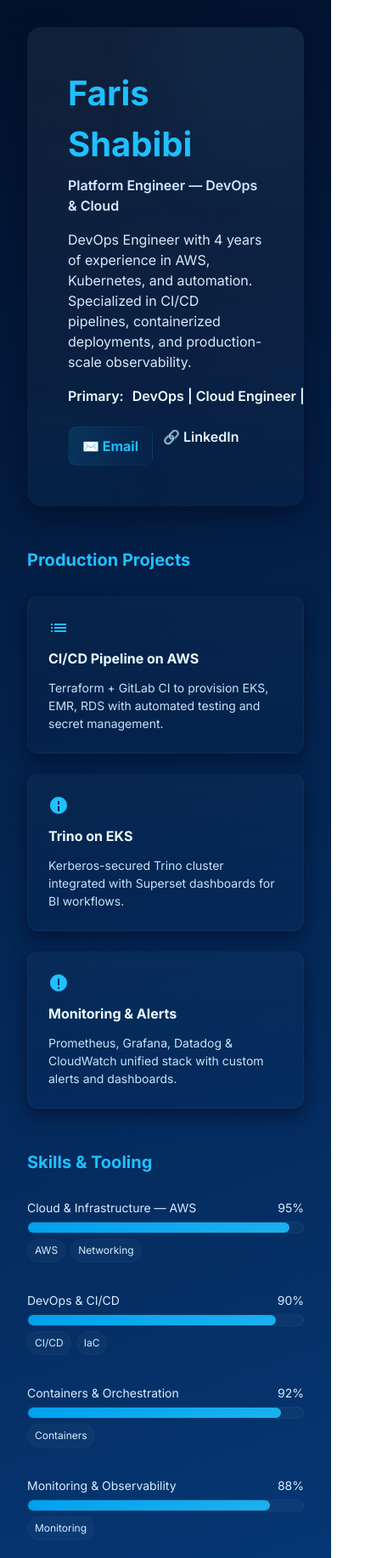
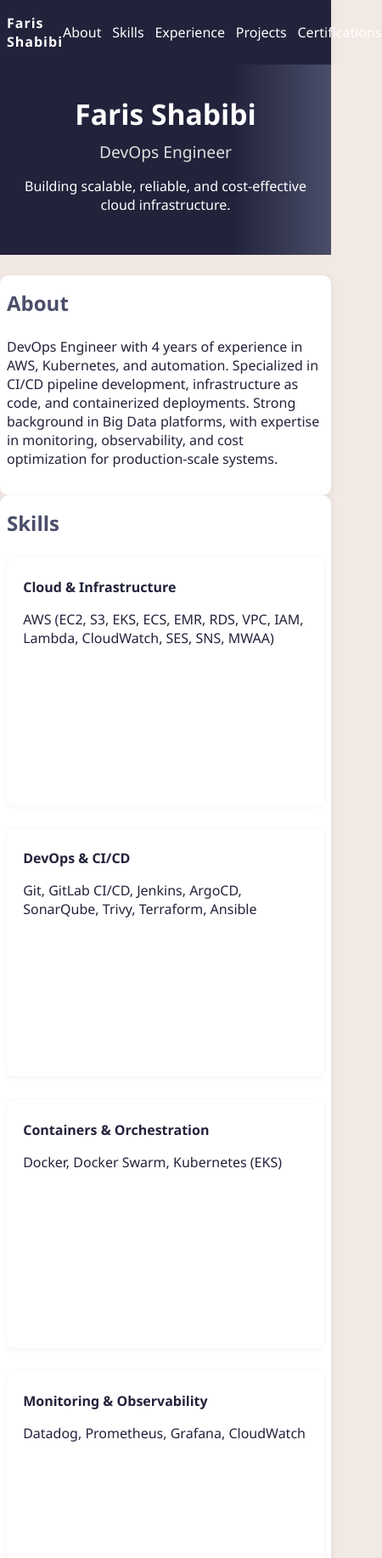
Before and after one commit to farisshabibi/farisshabibi.github.io, a plain HTML site: page index.html in a window 390 px wide. Shown: the top 1834 px of the page at 85% size, 450 px wide, since content can reach past the window. Drawn offline with Linux system fonts and the light colour scheme.

Commit message:
commit new 2

```diff
--- a/index.html
+++ b/index.html
@@ -2,178 +2,127 @@
 <html lang="en">
 <head>
   <meta charset="UTF-8">
-  <meta name="viewport" content="width=device-width, initial-scale=1.0">
-  <title>Faris Shabibi — DevOps & Cloud Engineer</title>
-  <link href="https://fonts.googleapis.com/css2?family=Inter:wght@300;400;600;700&display=swap" rel="stylesheet">
-  <style>
-    :root{
-      --bg1:#02112b;
-      --bg2:#063a7a;
-      --accent:#20c0ff;
-      --card:rgba(255,255,255,0.06);
-      --shadow:0 10px 30px rgba(3,10,34,0.6);
-    }
-    *{margin:0;padding:0;box-sizing:border-box;}
-    body{font-family:'Inter',sans-serif;background:linear-gradient(160deg,var(--bg1),var(--bg2));color:#e6eef8;line-height:1.5;}
-    a{text-decoration:none;color:inherit;}
-    .wrap{max-width:1100px;margin:0 auto;padding:32px;display:grid;gap:48px;}
-
-    /* HERO */
-    .hero{position:relative;padding:48px;border-radius:16px;background:linear-gradient(180deg,var(--card),rgba(255,255,255,0.01));box-shadow:var(--shadow);overflow:hidden;}
-    .hero::before,.hero::after{content:"";position:absolute;border-radius:50%;filter:blur(40px);opacity:0.5;}
-    .hero::before{width:300px;height:300px;background:linear-gradient(135deg, rgba(32,192,255,0.12), rgba(6,58,122,0.12));top:-100px;right:-120px;}
-    .hero::after{width:180px;height:180px;background:linear-gradient(135deg, rgba(32,192,255,0.06), rgba(6,58,122,0.06));bottom:-60px;left:-60px;}
-    .hero .name{font-size:40px;font-weight:700;color:var(--accent);}
-    .hero .role{margin-top:6px;font-size:16px;font-weight:600;color:#cfeeff;}
-    .hero .summary{margin-top:16px;font-size:16px;color:#d7eaf9;max-width:70ch;}
-    .type-wrap{margin-top:16px;font-size:16px;font-weight:600;color:#eafcff;display:flex;gap:10px;align-items:center;}
-    .type{white-space:nowrap;overflow:hidden;border-right:2px solid rgba(255,255,255,0.14);padding-right:6px;min-width:300px;}
-    .contact{margin-top:24px;display:flex;gap:12px;flex-wrap:wrap;}
-    .contact a.email{background:linear-gradient(90deg, rgba(32,192,255,0.12), rgba(6,58,122,0.08));padding:10px 16px;border-radius:10px;border:1px solid rgba(32,192,255,0.06);color:var(--accent);font-weight:700;transition:0.3s;}
-    .contact a.email:hover{transform:translateY(-3px);box-shadow:0 8px 16px rgba(32,192,255,0.2);}
-    .contact a.link{color:#dff6ff;font-weight:600;transition:0.3s;}
-    .contact a.link:hover{color:var(--accent);}
-
-    /* SECTIONS */
-    section{display:flex;flex-direction:column;gap:16px;}
-    h3{color:var(--accent);font-size:20px;font-weight:700;margin-bottom:12px;}
-
-    /* PROJECTS */
-    .projects{display:grid;grid-template-columns:repeat(auto-fit,minmax(260px,1fr));gap:24px;}
-    .project{padding:24px;border-radius:12px;border:1px solid rgba(255,255,255,0.03);background:linear-gradient(180deg, rgba(255,255,255,0.02), transparent);box-shadow:0 8px 20px rgba(2,8,30,0.55);transition:0.3s;cursor:default;display:flex;flex-direction:column;gap:12px;}
-    .project:hover{transform:translateY(-6px);box-shadow:0 18px 40px rgba(2,8,30,0.6);}
-    .project h4{font-size:16px;color:#e9fbff;}
-    .project p{font-size:14px;color:#cfeeff;opacity:0.95;}
-    .project svg{width:24px;height:24px;fill:var(--accent);}
-
-    /* SKILLS */
-    .skills .skill{margin-bottom:18px;}
-    .skill .meta-line{display:flex;justify-content:space-between;font-size:14px;color:#d6eefc;margin-bottom:6px;}
-    .bar{height:14px;background:linear-gradient(90deg, rgba(255,255,255,0.06), rgba(255,255,255,0.03));border-radius:999px;overflow:hidden;border:1px solid rgba(255,255,255,0.03);}
-    .fill{height:100%;width:0;border-radius:999px;background:linear-gradient(90deg, rgba(0,175,255,0.95), rgba(32,192,255,0.95));box-shadow:0 6px 18px rgba(2,112,170,0.18) inset;transition:width 1.8s cubic-bezier(.22,.9,.32,1);}
-    .skill-tags{margin-top:6px;display:flex;flex-wrap:wrap;gap:6px;}
-    .tag{font-size:12px;padding:4px 8px;border-radius:999px;background:rgba(255,255,255,0.03);border:1px solid rgba(255,255,255,0.02);color:#cfeeff;transition:0.2s;position:relative;}
-    .tag:hover{background:var(--accent);color:#02112b;cursor:default;}
-    .tag:hover::after{content: attr(data-info);position:absolute;bottom:125%;left:50%;transform:translateX(-50%);background:rgba(0,0,0,0.8);color:#fff;padding:6px 10px;border-radius:6px;font-size:12px;white-space:nowrap;pointer-events:none;}
-
-    /* FOOTER */
-    .foot{text-align:center;color:#cfeeff;opacity:0.7;font-size:13px;padding:20px 0;margin-top:48px;}
-
-    /* RESPONSIVE */
-    @media(max-width:880px){.hero{align-items:flex-start}}
-  </style>
+  <title>Faris Shabibi | DevOps Engineer</title>
+  <meta name="viewport" content="width=device-width, initial-scale=1">
+  <link rel="stylesheet" href="style.css">
 </head>
 <body>
-  <div class="wrap">
-    <!-- HERO -->
-    <header class="hero">
-      <div class="name">Faris Shabibi</div>
-      <div class="role">Platform Engineer — DevOps & Cloud</div>
-      <div class="summary">DevOps Engineer with 4 years of experience in AWS, Kubernetes, and automation. Specialized in CI/CD pipelines, containerized deployments, and production-scale observability.</div>
-      <div class="type-wrap">Primary: <div class="type" id="type"></div></div>
-      <div class="contact">
-        <a href="mailto:farisshabibi@gmail.com" class="email">✉️ Email</a>
-        <a href="https://linkedin.com/in/faris-shabibi-971ab521b" target="_blank" rel="noopener" class="link">🔗 LinkedIn</a>
+  <nav>
+    <div class="container nav-container">
+      <span class="logo">Faris Shabibi</span>
+      <ul>
+        <li><a href="#about">About</a></li>
+        <li><a href="#skills">Skills</a></li>
+        <li><a href="#experience">Experience</a></li>
+        <li><a href="#projects">Projects</a></li>
+        <li><a href="#certs">Certifications</a></li>
+      </ul>
+    </div>
+  </nav>
+  <header>
+    <div class="container header-container">
+      <img src="avatar.jpg" alt="Profile Photo" class="avatar" onerror="this.style.display='none'">
+      <div>
+        <h1>Faris Shabibi</h1>
+        <h2>DevOps Engineer</h2>
+        <p>Building scalable, reliable, and cost-effective cloud infrastructure.</p>
       </div>
-    </header>
+    </div>
+  </header>
+  <main>
+    <section id="about" class="container">
+      <h3>About</h3>
+      <p>
+        DevOps Engineer with 4 years of experience in AWS, Kubernetes, and automation. Specialized in CI/CD pipeline development, infrastructure as code, and containerized deployments. Strong background in Big Data platforms, with expertise in monitoring, observability, and cost optimization for production-scale systems.
+      </p>
+    </section>
 
-    <!-- PROJECTS -->
-    <section class="projects-section">
-      <h3>Production Projects</h3>
-      <div class="projects">
-        <div class="project" tabindex="0">
-          <svg viewBox="0 0 24 24"><path d="M3 13h2v-2H3v2zm4 0h14v-2H7v2zM3 17h2v-2H3v2zm4 0h14v-2H7v2zM3 9h2V7H3v2zm4 0h14V7H7v2z"/></svg>
-          <h4>CI/CD Pipeline on AWS</h4>
-          <p>Terraform + GitLab CI to provision EKS, EMR, RDS with automated testing and secret management.</p>
+    <section id="skills" class="container">
+      <h3>Skills</h3>
+      <div class="skills-grid">
+        <div>
+          <h4>Cloud & Infrastructure</h4>
+          <p>AWS (EC2, S3, EKS, ECS, EMR, RDS, VPC, IAM, Lambda, CloudWatch, SES, SNS, MWAA)</p>
         </div>
-        <div class="project" tabindex="0">
-          <svg viewBox="0 0 24 24"><path d="M12 2C6.5 2 2 6.5 2 12s4.5 10 10 10 10-4.5 10-10S17.5 2 12 2zm1 17h-2v-6h2v6zm0-8h-2V7h2v4z"/></svg>
-          <h4>Trino on EKS</h4>
-          <p>Kerberos-secured Trino cluster integrated with Superset dashboards for BI workflows.</p>
+        <div>
+          <h4>DevOps & CI/CD</h4>
+          <p>Git, GitLab CI/CD, Jenkins, ArgoCD, SonarQube, Trivy, Terraform, Ansible</p>
         </div>
-        <div class="project" tabindex="0">
-          <svg viewBox="0 0 24 24"><path d="M12 22c5.52 0 10-4.48 10-10S17.52 2 12 2 2 6.48 2 12s4.48 10 10 10zm-1-5h2v2h-2v-2zm0-10h2v8h-2V7z"/></svg>
-          <h4>Monitoring & Alerts</h4>
-          <p>Prometheus, Grafana, Datadog & CloudWatch unified stack with custom alerts and dashboards.</p>
+        <div>
+          <h4>Containers & Orchestration</h4>
+          <p>Docker, Docker Swarm, Kubernetes (EKS)</p>
+        </div>
+        <div>
+          <h4>Monitoring & Observability</h4>
+          <p>Datadog, Prometheus, Grafana, CloudWatch</p>
+        </div>
+        <div>
+          <h4>Scripting & Automation</h4>
+          <p>Bash (advanced), Python (intermediate), Ansible</p>
+        </div>
+        <div>
+          <h4>Big Data</h4>
+          <p>Hadoop, Spark, Kafka/MSK, NiFi, Hive, HBase, Trino, DynamoDB</p>
+        </div>
+        <div>
+          <h4>Other</h4>
+          <p>Linux (expert), Networking (VPC, DNS, Load Balancing), GitHub Copilot, AI productivity tools</p>
         </div>
       </div>
     </section>
 
-    <!-- SKILLS -->
-    <section class="skills-section skills">
-      <h3>Skills & Tooling</h3>
-
-      <div class="skill" data-fill="95">
-        <div class="meta-line"><span>Cloud & Infrastructure — AWS</span><span>95%</span></div>
-        <div class="bar"><div class="fill"></div></div>
-        <div class="skill-tags">
-          <span class="tag" data-info="EC2, S3, EKS, ECS, EMR, RDS, VPC, IAM, Lambda, CloudWatch, SES, SNS, MWAA">AWS</span>
-          <span class="tag" data-info="Virtual Networks, Subnets, VPC Peering">Networking</span>
-        </div>
+    <section id="experience" class="container">
+      <h3>Professional Experience</h3>
+      <div class="job">
+        <h4>Cognizant Technology Solutions <span class="role">Associate, DevOps Engineer</span> <span class="date">Aug 2022 – Present</span></h4>
+        <ul>
+          <li>Built and maintained GitLab CI/CD pipelines for AWS deployments (EKS, EMR, RDS) using Terraform, reducing provisioning time by 50%.</li>
+          <li>Deployed Apache Airflow on Docker Swarm for orchestrating data & ML workflows, improving job reliability by 35%.</li>
+          <li>Containerized and deployed Trino on EKS with Kerberos-secured Hive metastore; integrated with Superset for analytics.</li>
+          <li>Conducted Spark on EKS PoC, improving scalability and reducing cluster costs by 20%.</li>
+          <li>Automated log rotation and alerting with Ansible & Bash, cutting manual ops overhead by 40%.</li>
+          <li>Integrated SonarQube & Trivy into CI/CD pipelines for code and image vulnerability scanning.</li>
+          <li>Implemented AWS cost optimizations with S3 Gateway Endpoints, saving ~30% in data transfer costs.</li>
+        </ul>
       </div>
-
-      <div class="skill" data-fill="90">
-        <div class="meta-line"><span>DevOps & CI/CD</span><span>90%</span></div>
-        <div class="bar"><div class="fill"></div></div>
-        <div class="skill-tags">
-          <span class="tag" data-info="GitLab CI/CD Pipelines, Jenkins, ArgoCD">CI/CD</span>
-          <span class="tag" data-info="Terraform, Ansible">IaC</span>
-        </div>
+      <div class="job">
+        <h4>Airtel Africa Digital Labs (via Diksha Technologies) <span class="role">Software Engineer</span> <span class="date">Nov 2021 – Aug 2022</span></h4>
+        <ul>
+          <li>Administered Cloudera Hadoop and Kafka clusters for large-scale ETL pipelines.</li>
+          <li>Deployed and managed multiple Apache Airflow instances for batch and streaming workflows.</li>
+          <li>Enabled observability with Prometheus & Grafana dashboards; created SQL & shell-based custom alerts.</li>
+          <li>Deployed Apache NiFi for real-time ingestion pipelines.</li>
+          <li>Optimized Trino queries and enabled production-scale analytics with Trino Query Analyzer.</li>
+        </ul>
       </div>
-
-      <div class="skill" data-fill="92">
-        <div class="meta-line"><span>Containers & Orchestration</span><span>92%</span></div>
-        <div class="bar"><div class="fill"></div></div>
-        <div class="skill-tags">
-          <span class="tag" data-info="Docker, Docker Swarm, Kubernetes (EKS)">Containers</span>
-        </div>
-      </div>
-
-      <div class="skill" data-fill="88">
-        <div class="meta-line"><span>Monitoring & Observability</span><span>88%</span></div>
-        <div class="bar"><div class="fill"></div></div>
-        <div class="skill-tags">
-          <span class="tag" data-info="Prometheus, Grafana, Datadog, CloudWatch">Monitoring</span>
-        </div>
-      </div>
-
     </section>
 
-    <div class="foot">© <span id="year"></span> Faris Shabibi — Platform Engineer</div>
-  </div>
+    <section id="projects" class="container">
+      <h3>Projects</h3>
+      <ul>
+        <li><b>CI/CD Pipeline on AWS:</b> Automated provisioning of EKS, EMR, and RDS using Terraform and GitLab CI/CD; integrated SonarQube for code quality and Vault for secrets.</li>
+        <li><b>Trino on EKS:</b> Deployed secure Trino clusters with Hive metastore and Kerberos; integrated with Superset for dashboards.</li>
+        <li><b>Airflow on Docker Swarm:</b> Orchestrated ETL workflows with RDS, S3, and custom DAGs.</li>
+        <li><b>GitOps with ArgoCD:</b> Managed microservice deployments on EKS with GitOps and automated rollbacks.</li>
+        <li><b>Monitoring Stack:</b> Set up Prometheus, Grafana, Datadog, and CloudWatch for unified observability.</li>
+        <li><b>Security Pipeline:</b> Built CI/CD with Trivy + SonarQube to enforce security gates.</li>
+      </ul>
+    </section>
 
-  <script>
-    // Typing animation
-    (function(){
-      const el = document.getElementById('type');
-      const text = 'DevOps | Cloud Engineer | AWS | SRE | Terraform | CI/CD | Kubernetes';
-      let i = 0, forward = true;
-      function typeStep(){
-        if(forward){i++;el.textContent=text.slice(0,i);
-          if(i>=text.length){forward=false;setTimeout(typeStep,1600);return;}}
-        else{i=Math.max(22,i-1);el.textContent=text.slice(0,i)+'…';
-          if(i<=22) forward=true;}
-        setTimeout(typeStep,forward?28:18);}
-      typeStep();
-    })();
-
-    // Animate skill bars on scroll
-    (function(){
-      const skills = document.querySelectorAll('.skill');
-      const obs = new IntersectionObserver((entries, observer)=>{
-        entries.forEach(e=>{
-          if(e.isIntersecting){
-            const fill = e.target.querySelector('.fill');
-            fill.style.width = e.target.getAttribute('data-fill')+'%';
-            observer.unobserve(e.target);
-          }
-        });
-      }, {threshold:0.28});
-      skills.forEach(s=>obs.observe(s));
-    })();
-
-    // Footer year
-    document.getElementById('year').textContent = new Date().getFullYear();
-  </script>
+    <section id="certs" class="container">
+      <h3>Education & Certifications</h3>
+      <ul>
+        <li>Bachelor of Engineering (2019) – JNEC, Aurangabad</li>
+        <li>AWS Cloud Practitioner – Completed</li>
+        <li>AWS Solutions Architect Associate – Planned</li>
+        <li>Certified Kubernetes Administrator (CKA) – Planned</li>
+      </ul>
+    </section>
+  </main>
+  <footer>
+    <div class="container">
+      <span>&copy; 2025 Faris Shabibi | Built with <a href="https://pages.github.com/" target="_blank">GitHub Pages</a></span>
+    </div>
+  </footer>
 </body>
 </html>
--- /dev/null
+++ b/style.css
@@ -0,0 +1,185 @@
+:root {
+  --primary: #22223b;
+  --accent: #4a4e69;
+  --bg: #f2e9e4;
+  --white: #fff;
+  --highlight: #9a8c98;
+  --text: #22223b;
+}
+
+body {
+  font-family: 'Segoe UI', Arial, sans-serif;
+  background: var(--bg);
+  color: var(--text);
+  margin: 0;
+  padding: 0;
+}
+
+.container {
+  max-width: 900px;
+  margin: auto;
+  padding: 2rem 1rem;
+}
+
+nav {
+  background: var(--primary);
+  color: var(--white);
+  box-shadow: 0 2px 8px rgba(68,68,68,0.08);
+}
+
+.nav-container {
+  display: flex;
+  justify-content: space-between;
+  align-items: center;
+  max-width: 900px;
+  margin: auto;
+  padding: 0.7rem 1rem;
+}
+
+.logo {
+  font-weight: bold;
+  letter-spacing: 1px;
+}
+
+nav ul {
+  list-style: none;
+  margin: 0;
+  padding: 0;
+  display: flex;
+  gap: 1.5rem;
+}
+
+nav a {
+  color: var(--white);
+  text-decoration: none;
+  font-weight: 500;
+  transition: color 0.2s;
+}
+
+nav a:hover {
+  color: var(--highlight);
+}
+
+header {
+  background: linear-gradient(90deg, var(--primary) 70%, var(--accent) 100%);
+  color: var(--white);
+  padding: 2.5rem 0 2rem 0;
+  margin-bottom: 1.5rem;
+}
+
+.header-container {
+  display: flex;
+  align-items: center;
+  gap: 2rem;
+}
+
+.avatar {
+  width: 110px;
+  height: 110px;
+  border-radius: 50%;
+  border: 4px solid var(--accent);
+  object-fit: cover;
+  box-shadow: 0 3px 14px rgba(30,30,30,0.1);
+  background: var(--white);
+}
+
+h1 {
+  margin: 0 0 0.5rem 0;
+  font-size: 2.1rem;
+}
+
+h2 {
+  margin: 0 0 0.7rem 0;
+  font-weight: 400;
+  font-size: 1.2rem;
+  color: #e0e1dd;
+}
+
+h3 {
+  margin-top: 0;
+  color: var(--accent);
+  font-size: 1.5rem;
+}
+
+h4 {
+  margin: 0.5rem 0 0.5rem 0;
+  font-weight: 600;
+}
+
+.job .role {
+  font-weight: 400;
+  font-size: 1rem;
+  color: var(--highlight);
+  margin-left: 0.5rem;
+}
+
+.job .date {
+  font-size: 0.95rem;
+  color: #666;
+  margin-left: 0.8rem;
+}
+
+.skills-grid {
+  display: flex;
+  flex-wrap: wrap;
+  gap: 1.7rem;
+}
+
+.skills-grid > div {
+  flex: 1 1 260px;
+  background: var(--white);
+  border-radius: 8px;
+  padding: 1rem 1.2rem;
+  box-shadow: 0 1px 6px rgba(40,40,40,0.06);
+  margin-bottom: 1rem;
+}
+
+ul {
+  padding-left: 1.4rem;
+}
+
+section {
+  margin-bottom: 2rem;
+  background: var(--white);
+  border-radius: 10px;
+  box-shadow: 0 2px 10px rgba(40,40,40,0.07);
+  padding: 1.6rem 1.2rem 1.2rem 1.2rem;
+}
+
+footer {
+  background: var(--primary);
+  color: var(--white);
+  text-align: center;
+  padding: 1.2rem 0 1rem 0;
+  margin-top: 2rem;
+  font-size: 0.98rem;
+}
+
+footer a {
+  color: var(--highlight);
+  text-decoration: none;
+}
+
+@media (max-width: 730px) {
+  .header-container {
+    flex-direction: column;
+    gap: 1.2rem;
+    text-align: center;
+  }
+  .skills-grid {
+    flex-direction: column;
+    gap: 0.7rem;
+  }
+  nav ul {
+    gap: 0.8rem;
+  }
+}
+
+@media (max-width: 480px) {
+  .container {
+    padding: 1rem 0.5rem;
+  }
+  header {
+    padding: 1.2rem 0 1rem 0;
+  }
+}
```
